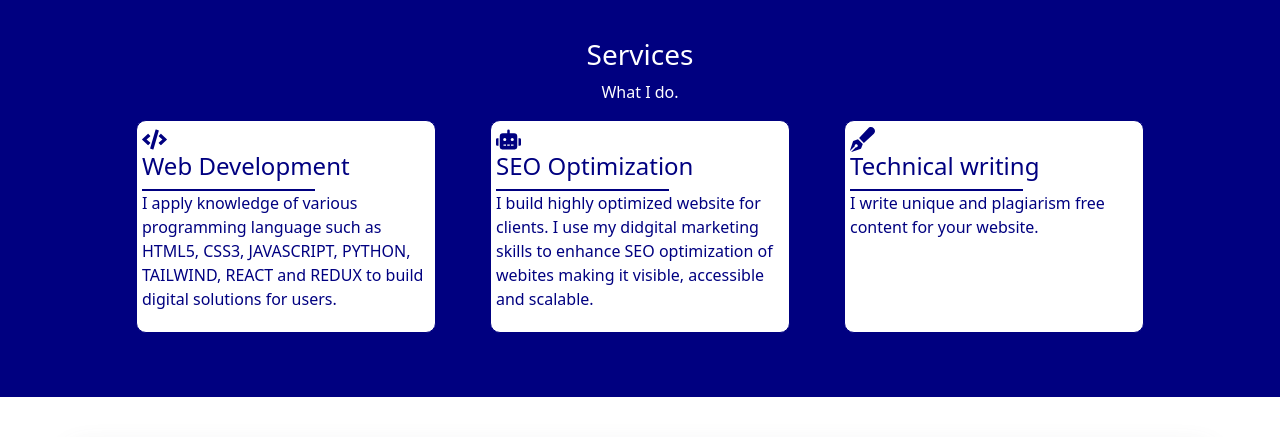
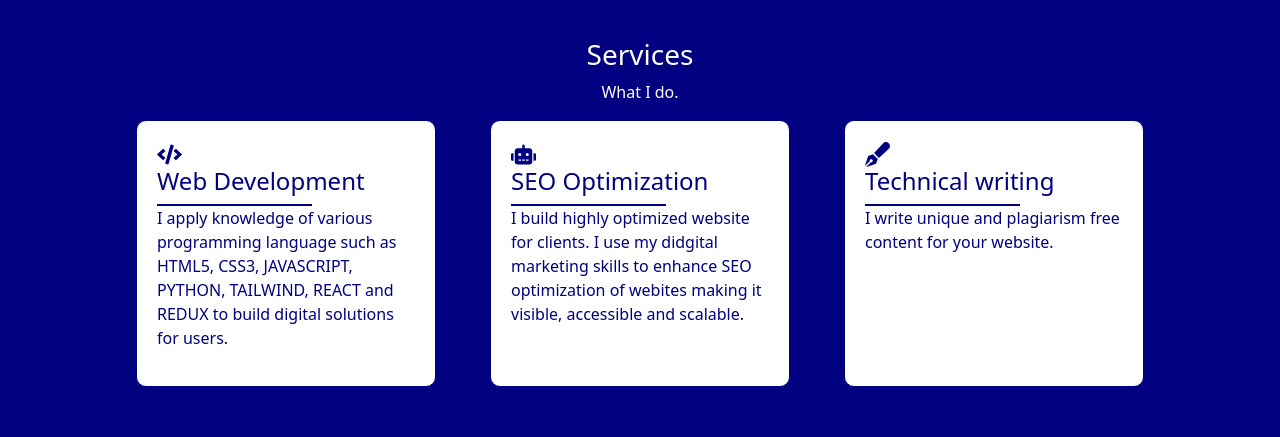
Before and after one commit to realmintech/myPortfolioWebsite, a React (Vite) app: page / in a window 1280 px wide. Shown: the part 2620-3057 px from the top of the page. Built offline with nearby package versions, Linux system fonts and the light colour scheme.

Commit message:
refactor

```diff
--- a/src/components/home/Service.jsx
+++ b/src/components/home/Service.jsx
@@ -22,7 +22,7 @@ export default function Service() {
                 border: '1px solid navy',
                 borderRadius: '10px',
                 width: '300px',
-                padding: '5px',
+                padding: '20px',
               }}
             >
               <FaCode fontSize={25} />
@@ -43,7 +43,7 @@ export default function Service() {
                 border: '1px solid navy',
                 borderRadius: '10px',
                 width: '300px',
-                padding: '5px',
+                padding: '20px',
               }}
             >
               <FaRobot fontSize={25} />
@@ -64,7 +64,7 @@ export default function Service() {
                 border: '1px solid navy',
                 borderRadius: '10px',
                 width: '300px',
-                padding: '5px',
+                padding: '20px',
               }}
             >
               <FaPenFancy fontSize={25} />
```
